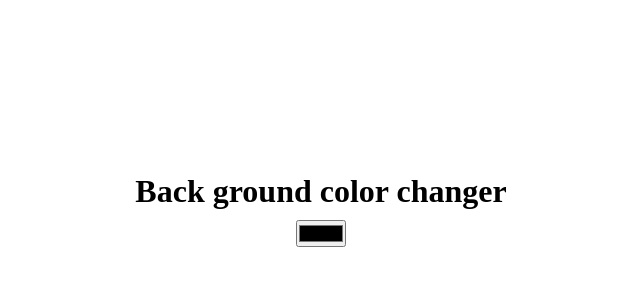
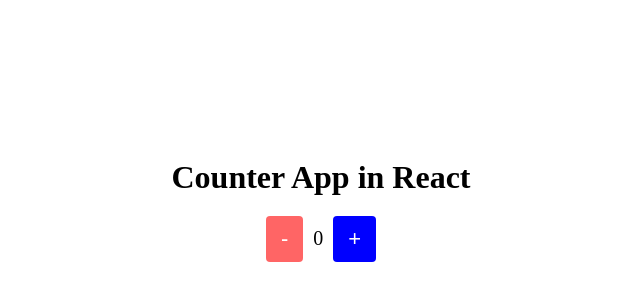
Before and after one commit to CSWorldTelugu/React-Classes, a React (Create React App) app: page / in a window 1280 px wide. Shown: the part 190-490 px from the top of the page, without its empty margins (319-959 px from the left). Built offline with nearby package versions, Linux system fonts and the light colour scheme.

Commit message:
counter-app

```diff
--- a/src/App.css
+++ b/src/App.css
@@ -2,6 +2,32 @@
     display: flex;
     justify-content: center;
     align-items: center;
-    flex-direction: column;
     gap: 10px;
+    margin-top: 20px;
 }
+
+.counter {
+    font-size: 20px;
+}
+
+.Wrapper button {
+    border: none;
+    outline: none;
+    padding: 10px 15px;
+    font-size: 22px;
+    border-radius: 4px;
+    color: #fff;
+    cursor: pointer;
+}
+
+button:disabled {
+    opacity: 0.6;
+}
+
+button.plus {
+    background-color: blue;
+}
+
+button.minus {
+    background-color: red;
+}
--- a/src/App.js
+++ b/src/App.js
@@ -1,18 +1,38 @@
+import { useState } from 'react'
 import './App.css'
 
-function App() {
-      return (
-            <div className="Wrapper">
-                  <h1>Back ground color changer</h1>
-                  <input type='color' onChange={
-                        (e) => {
-                              document.body.style.background = e.target.value
 
 
-                        }
-                  } />
-            </div>
+function App() {
+
+      let [counter, setCounter] = useState(0);
+
+      let stock = 10;
+
+      return (
+            <>
+                  <h1>Counter App in React</h1>
+                  <div className="Wrapper">
+                        <button className='minus' disabled={counter === 0} onClick={() => {
+                              if (counter > 0) {
+                                    setCounter(counter - 1)
+                              }
+                        }}>-</button>
+                        <p className='counter'>{counter}</p>
+                        <button className='plus' disabled={counter === stock}
+                              onClick={() => {
+                                    if (counter < stock) {
+                                          setCounter(counter + 1)
+                                    }
+                              }}
+                        >+</button>
+                  </div>
+
+            </>
+
       )
+
+
 }
 
 export default App
```
